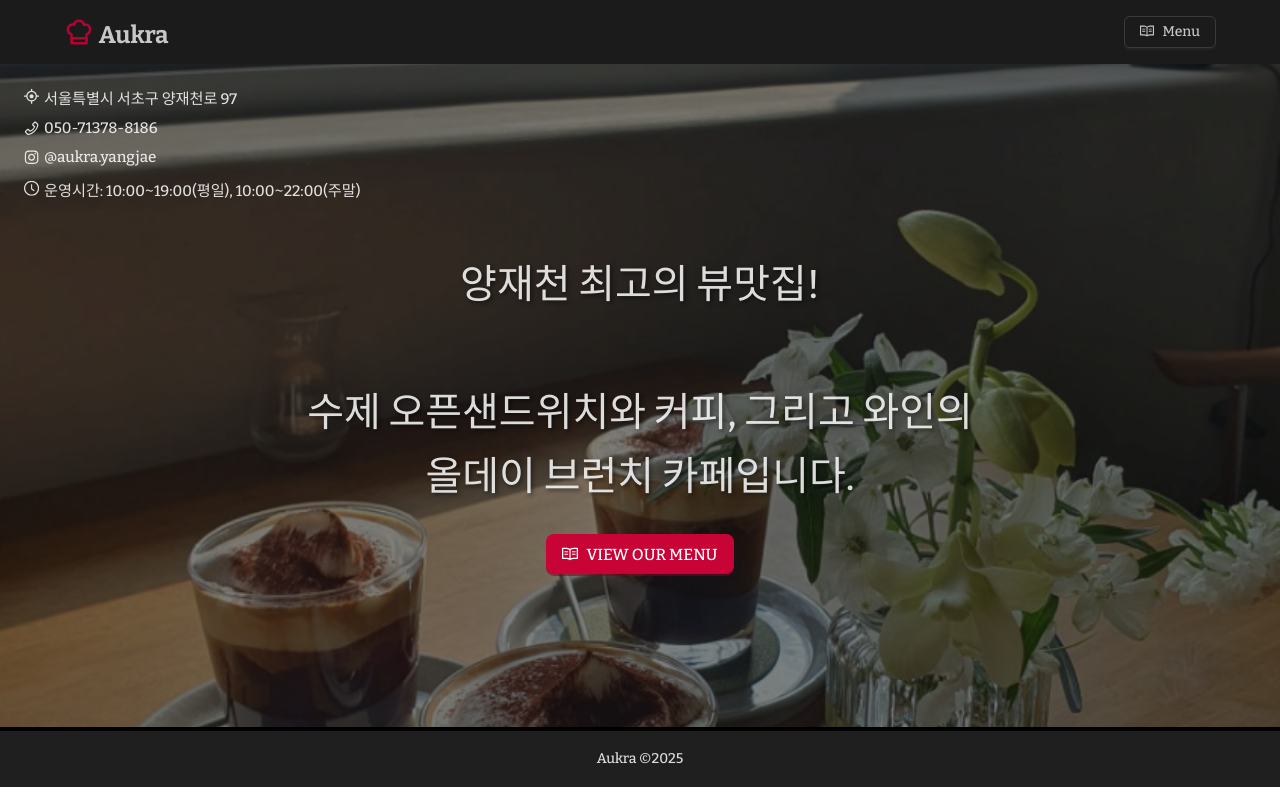
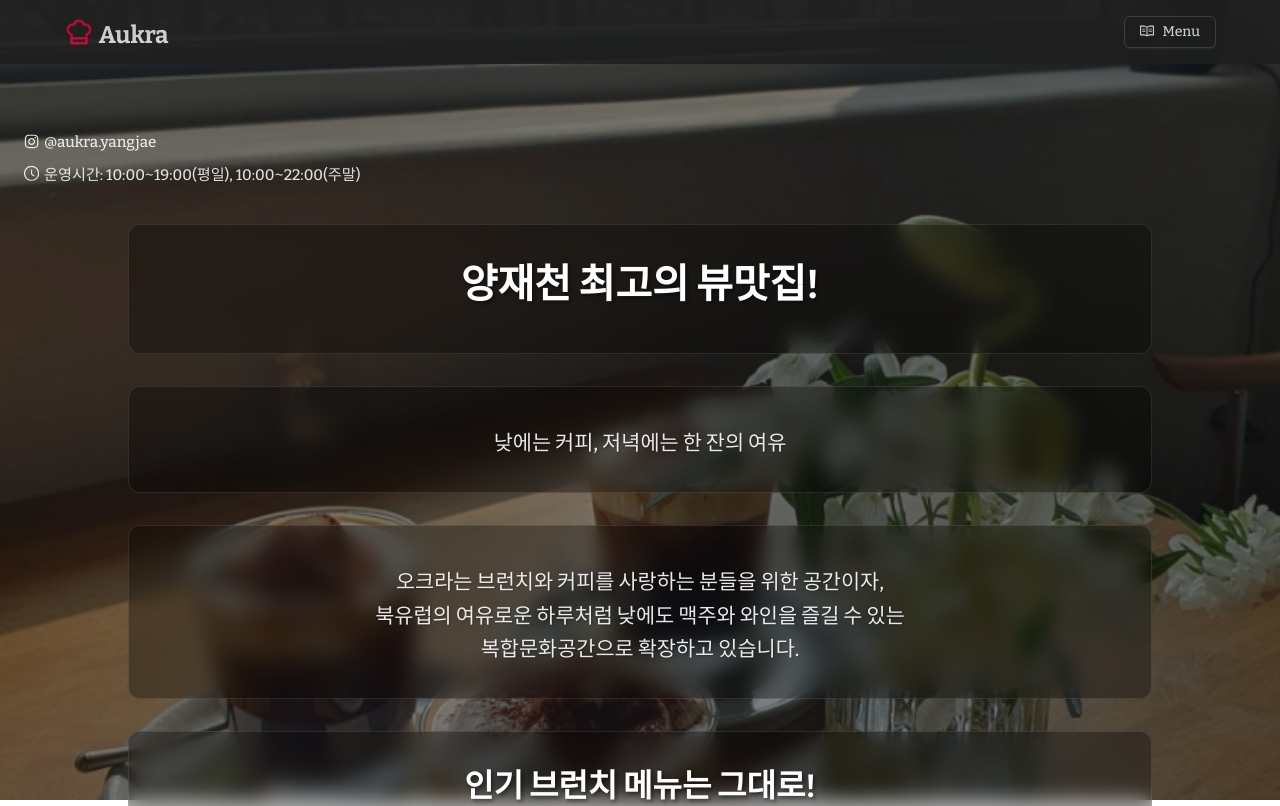
Before and after one commit to hyeonukdev/restaurant-menu, a Next.js app: page /home in a window 1280 px wide. Shown: the top 806 px of the page. Built offline with nearby package versions, Linux system fonts and the light colour scheme.

Commit message:
Fix: Main message

```diff
--- /dev/null
+++ b/database/restaurant.ts
@@ -0,0 +1,115 @@
+export interface TRestaurantInfo {
+  name: string;
+  description: string;
+  address: {
+    street: string;
+    city: string;
+    state: string;
+    postalCode: string;
+    country: string;
+  };
+  contact: {
+    phone: string;
+    instagram: string;
+  };
+  businessHours: {
+    weekday: {
+      open: string;
+      lastOrder: string;
+      close: string;
+    };
+    weekend: {
+      open: string;
+      lastOrder: string;
+      close: string;
+    };
+  };
+  mobileBusinessHours: string;
+  intro: {
+    id: string;
+    title: string;
+    content: string;
+  }[];
+  images: {
+    ogImage: string;
+    homeLayoutImage: string;
+  };
+}
+
+export const restaurantInfo: TRestaurantInfo = {
+  name: "Aukra",
+  description:
+    "양재천 최고의 뷰맛집! 수제 오픈샌드위치와 커피, 그리고 와인의 올데이 브런치 카페입니다.",
+  address: {
+    street: "서울 서초구 양재천로 97",
+    city: "서울",
+    state: "서울특별시",
+    postalCode: "12345",
+    country: "대한민국",
+  },
+  contact: {
+    phone: "050-71378-8186",
+    instagram: "@aukra.yangjae",
+  },
+  businessHours: {
+    weekday: {
+      open: "10:00 am",
+      lastOrder: "6:00 pm",
+      close: "7:00 pm",
+    },
+    weekend: {
+      open: "10:00 am",
+      lastOrder: "9:00 pm",
+      close: "10:00 pm",
+    },
+  },
+  mobileBusinessHours: "운영시간: 10:00~19:00(평일), 10:00~22:00(주말)",
+  intro: [
+    {
+      id: "1",
+      title: "양재천 최고의 뷰맛집!",
+      content: "",
+    },
+    {
+      id: "2",
+      title: "",
+      content: "낮에는 커피, 저녁에는 한 잔의 여유",
+    },
+    {
+      id: "3",
+      title: "",
+      content:
+        "오크라는 브런치와 커피를 사랑하는 분들을 위한 공간이자,\n북유럽의 여유로운 하루처럼 낮에도 맥주와 와인을 즐길 수 있는\n 복합문화공간으로 확장하고 있습니다.",
+    },
+    {
+      id: "4",
+      title: "인기 브런치 메뉴는 그대로!",
+      content: "<트러플 머쉬룸 샌드위치> \n <선드라이드 바질 샌드위치>",
+    },
+    {
+      id: "5",
+      title: "이젠 한 낮에도 맥주와 와인을 자유롭게",
+      content: "<산책 후, 시원한 맥주 한 잔> \n <여유로운 오후, 와인 한 모금>",
+    },
+    {
+      id: "6",
+      title: "",
+      content:
+        "당신의 하루가 머무는 곳, \n 언제 찾아도 편안한 오크라에서\n 커피도 좋고, 술도 좋은 시간을 즐겨보세요.",
+    },
+    {
+      id: "7",
+      title: "",
+      content: "낮술? 아니죠,\n 낮의 여유입니다.",
+    },
+    {
+      id: "8",
+      title: "",
+      content: "양재천 옆, 오크라 드림",
+    },
+  ],
+  images: {
+    ogImage: "/images/og-image.png",
+    homeLayoutImage: "/images/home-layout.png",
+  },
+};
--- a/src/components/layouts/HomeLayout.tsx
+++ b/src/components/layouts/HomeLayout.tsx
@@ -13,45 +13,24 @@ export const HomeLayout = ({
   imageUrl,
 }: TLayout) => {
   return (
-    <Layout>
+    <Layout style={{ background: "transparent" }}>
       <Head>
         <title>{title}</title>
-        <meta
-          name="og:title"
-          content={title}
-        />
-        <meta
-          property="og:description"
-          content={pageDescription}
-        />
-        <meta
-          property="og:image"
-          content={imageUrl}
-        />
+        <meta name="og:title" content={title} />
+        <meta property="og:description" content={pageDescription} />
+        <meta property="og:image" content={imageUrl} />
 
         {/* Twitter */}
-        <meta
-          name="twitter:card"
-          content="summary_large_image"
-        />
-        <meta
-          name="twitter:title"
-          content={title}
-        />
-        <meta
-          name="twitter:description"
-          content={pageDescription}
-        />
-        <meta
-          name="twitter:image"
-          content={imageUrl}
-        />
+        <meta name="twitter:card" content="summary_large_image" />
+        <meta name="twitter:title" content={title} />
+        <meta name="twitter:description" content={pageDescription} />
+        <meta name="twitter:image" content={imageUrl} />
       </Head>
 
       <HomeNavbar />
 
-      <Content>
-        <Layout>{children}</Layout>
+      <Content style={{ background: "transparent" }}>
+        <Layout style={{ background: "transparent" }}>{children}</Layout>
       </Content>
 
       <FooterComponent />
--- a/src/pages/dishes/[id]/index.tsx
+++ b/src/pages/dishes/[id]/index.tsx
@@ -18,7 +18,7 @@ const { Content } = Layout;
 const { Title, Paragraph, Text } = Typography;
 
 import { DishLayout } from "../../../components/layouts";
-import { TMenuItem, TMenuSection, TRestaurant } from "@/types/dish";
+import { TMenuItem } from "@/types/dish";
 import styles from "../../../styles/dishDetailsCard.module.css";
 import {
   getAllDishes,
--- a/src/pages/dishes/index.tsx
+++ b/src/pages/dishes/index.tsx
@@ -12,7 +12,7 @@ import { DishesLayout } from "../../components/layouts";
 import styles from "../../styles/dishes.module.css";
 // import { ScrollToTop } from "@/components/products/ScrollToTop";
 
-import { dishes as restaurantData } from "@/../database/dishes";
+import { menuSections } from "@/../database/dishes";
 
 interface IDishes {
   dishes: TMenuSection[];
@@ -87,7 +87,7 @@ const Dishes = (props: IDishes) => {
 };
 
 export async function getStaticProps() {
-  const sections = restaurantData.sections;
+  const sections = menuSections.sections;
 
   return {
     props: {
--- a/src/pages/home.tsx
+++ b/src/pages/home.tsx
@@ -1,4 +1,4 @@
-import { useEffect } from "react";
+import { useEffect, useRef, useState } from "react";
 import { useRouter } from "next/router";
 
 import { animate } from "motion";
@@ -9,69 +9,74 @@ import {
   PhoneOutlined,
   InstagramOutlined,
   ReadOutlined,
+  UpOutlined,
 } from "@ant-design/icons";
 
 import { HomeLayout } from "../components/layouts/HomeLayout";
+import { restaurantInfo } from "@/../database/restaurant"; // fallback용
 import styles from "../styles/home.module.css";
 
-const TITLE = "Aukra";
-const PAGE_DESCRIPTION = "Aukra Menu";
-const ADDRRESS = "서울특별시 서초구 양재천로 97";
-const PHONE = "050-71378-8186";
-const INSTA_ID = "@aukra.yangjae";
-
-const BUSINESS_HOURS = {
-  weekday: {
-    open: "10:00 am",
-    lastOrder: "6:00 pm",
-    close: "7:00 pm",
+const RESTAURANT_INFOS = [
+  {
+    icon: <InstagramOutlined />,
+    label: "인스타",
+    value: restaurantInfo.contact.instagram,
   },
-  weekend: {
-    open: "10:00 am",
-    lastOrder: "9:00 pm",
-    close: "10:00 pm",
-  },
-};
-
-const MOBILE_BUSINESS_HOURS = "운영시간: 10:00~19:00(평일), 10:00~22:00(주말)";
-
-const INTRO =
-  "양재천 최고의 뷰맛집!\n\n수제 오픈샌드위치와 커피, 그리고 와인의\n올데이 브런치 카페입니다.";
-const OG_IMAGE = "/images/og-image.png";
-const HOME_LAYOUT_IMAGE = "/images/home-layout.png";
-
-const RESTAURANT_INFOS = [
-  { icon: <AimOutlined />, label: "주소", value: ADDRRESS },
-  { icon: <PhoneOutlined />, label: "전화", value: PHONE },
-  { icon: <InstagramOutlined />, label: "인스타", value: INSTA_ID },
   {
     icon: <ClockCircleOutlined />,
     label: "운영시간",
-    value: MOBILE_BUSINESS_HOURS,
+    value: restaurantInfo.mobileBusinessHours,
   },
 ];
 
 const HomePage = () => {
   const router = useRouter();
+  const animationRef = useRef<HTMLDivElement>(null);
+  const [showScrollTop, setShowScrollTop] = useState(false);
 
   useEffect(() => {
-    animate(".homeContentAnimation", { opacity: [0, 1] }, { duration: 0.9 });
+    // DOM이 렌더링된 후에 애니메이션 실행
+    const timer = setTimeout(() => {
+      if (animationRef.current) {
+        animate(animationRef.current, { opacity: [0, 1] }, { duration: 0.9 });
+      }
+    }, 100);
+
+    return () => clearTimeout(timer);
   }, []);
+
+  useEffect(() => {
+    const handleScroll = () => {
+      const scrollTop =
+        window.pageYOffset || document.documentElement.scrollTop;
+      setShowScrollTop(scrollTop > 300);
+    };
+
+    window.addEventListener("scroll", handleScroll);
+    return () => window.removeEventListener("scroll", handleScroll);
+  }, []);
+
+  const scrollToTop = () => {
+    window.scrollTo({
+      top: 0,
+      behavior: "smooth",
+    });
+  };
 
   return (
     <HomeLayout
-      title={TITLE}
-      pageDescription={PAGE_DESCRIPTION}
-      imageUrl={OG_IMAGE}
+      title={restaurantInfo.name}
+      pageDescription={`${restaurantInfo.name} Menu`}
+      imageUrl={restaurantInfo.images.ogImage}
     >
       <main className={styles.mainContainer}>
         <img
           className={styles.img}
-          src={HOME_LAYOUT_IMAGE}
+          src={restaurantInfo.images.homeLayoutImage}
           alt="restaurant dish"
         />
 
-        <div className={"homeContentAnimation"}>
+        <div ref={animationRef} style={{ opacity: 0 }}>
           <section className={styles.restaurantInformation}>
             <div className={styles.infoMobile}>
               {RESTAURANT_INFOS.map((info) => (
@@ -83,17 +88,44 @@ const HomePage = () => {
           </section>
 
           <section className={styles.titleContainer}>
-            <h1 className={styles.title}>{INTRO}</h1>
+            <div className={styles.introSections}>
+              {restaurantInfo.intro.map((intro, index) => (
+                <div key={intro.id} className={styles.introSection}>
+                  <div
+                    className={`${styles.introTitle} ${
+                      index === 0 ? styles.mainTitle : styles.subTitle
+                    }`}
+                  >
+                    {intro.title}
+                  </div>
+                  <div className={styles.introContent}>{intro.content}</div>
+                </div>
+              ))}
+            </div>
+
             <Button
               type="primary"
               size="large"
               onClick={() => router.push("/dishes")}
+              className={styles.menuButton}
             >
               <ReadOutlined />
               VIEW OUR MENU
             </Button>
           </section>
         </div>
+
+        {/* Scroll to Top Button */}
+        {showScrollTop && (
+          <Button
+            type="primary"
+            shape="circle"
+            size="large"
+            icon={<UpOutlined />}
+            onClick={scrollToTop}
+            className={styles.scrollTopButton}
+          />
+        )}
       </main>
     </HomeLayout>
   );
--- a/src/styles/home.module.css
+++ b/src/styles/home.module.css
@@ -4,23 +4,27 @@
   max-width: 100vw;
   overflow-x: hidden;
   box-sizing: border-box;
+  min-height: 150vh;
 }
 
 .img {
   filter: brightness(0.5);
-  height: calc(100vh - 137.5px);
+  height: 100vh;
   object-fit: cover;
-  position: relative;
+  position: fixed;
+  top: 0;
+  left: 0;
   width: 100%;
   max-width: 100vw;
+  z-index: 0;
 }
 
 .restaurantInformation {
   position: absolute;
   top: 0;
-  margin-top: 1rem;
+  margin-top: 2rem;
   width: 100%;
-  z-index: 1;
+  z-index: 10;
   max-width: 100vw;
   box-sizing: border-box;
 }
@@ -87,15 +91,80 @@
 .titleContainer {
   position: absolute;
   left: 50%;
-  top: 50%;
-  transform: translate(-50%, -50%);
+  top: 120px;
+  transform: translate(-50%, 0);
   width: 80%;
   text-align: center;
   font-size: 2.5rem;
   padding-top: 0;
   max-width: 100vw;
-  z-index: 1;
+  z-index: 10;
   box-sizing: border-box;
+}
+
+.introSections {
+  display: flex;
+  flex-direction: column;
+  gap: 1rem;
+  margin-bottom: 1.5rem;
+}
+
+.introSection {
+  padding: 1rem;
+  background: rgba(0, 0, 0, 0.3);
+  border-radius: 12px;
+  backdrop-filter: blur(10px);
+  border: 1px solid rgba(255, 255, 255, 0.1);
+  transition: transform 0.3s ease, box-shadow 0.3s ease;
+}
+
+.introSection:hover {
+  transform: translateY(-5px);
+  box-shadow: 0 10px 25px rgba(0, 0, 0, 0.3);
+}
+
+.introTitle {
+  color: #ffffff !important;
+  margin-bottom: 0.5rem !important;
+  font-weight: 600 !important;
+  text-shadow: 2px 2px 4px rgba(0, 0, 0, 0.5);
+  line-height: 1.4 !important;
+  margin: 0 !important;
+}
+
+.mainTitle {
+  font-size: 2rem !important;
+  margin-bottom: 0.5rem !important;
+}
+
+.subTitle {
+  font-size: 1.5rem !important;
+  margin-bottom: 0.5rem !important;
+}
+
+.introContent {
+  color: rgba(255, 255, 255, 0.9) !important;
+  font-size: 1.1rem !important;
+  line-height: 1.6 !important;
+  margin: 0 !important;
+  text-shadow: 1px 1px 2px rgba(0, 0, 0, 0.3);
+  white-space: pre-line;
+}
+
+.menuButton {
+  margin-top: 1rem;
+  margin-bottom: 3rem;
+  height: 48px;
+  font-size: 1.1rem;
+  font-weight: 600;
+  border-radius: 8px;
+  box-shadow: 0 4px 12px rgba(0, 0, 0, 0.2);
+  transition: all 0.3s ease;
+}
+
+.menuButton:hover {
+  transform: translateY(-2px);
+  box-shadow: 0 6px 16px rgba(0, 0, 0, 0.3);
 }
 
 .titleContainer .title {
@@ -110,10 +179,69 @@
   .title {
     font-size: 2rem;
   }
+
+  .titleContainer {
+    top: 140px;
+  }
+
+  .introSections {
+    gap: 1.5rem;
+    margin-bottom: 2rem;
+  }
+
+  .introSection {
+    padding: 1.5rem;
+  }
+
+  .mainTitle {
+    font-size: 2.2rem !important;
+  }
+
+  .subTitle {
+    font-size: 1.8rem !important;
+  }
+
+  .introContent {
+    font-size: 1.2rem !important;
+  }
+
+  .menuButton {
+    margin-bottom: 4rem;
+  }
 }
+
 @media (min-width: 1024px) {
   .title {
     font-size: 2.5rem;
+  }
+
+  .titleContainer {
+    top: 160px;
+  }
+
+  .introSections {
+    gap: 2rem;
+    margin-bottom: 2.5rem;
+  }
+
+  .introSection {
+    padding: 2rem;
+  }
+
+  .mainTitle {
+    font-size: 2.5rem !important;
+  }
+
+  .subTitle {
+    font-size: 2rem !important;
+  }
+
+  .introContent {
+    font-size: 1.3rem !important;
+  }
+
+  .menuButton {
+    margin-bottom: 5rem;
   }
 }
 
@@ -123,11 +251,23 @@
   }
 
   .titleContainer {
-    top: 60%;
+    top: 100px;
   }
 
   .title {
     font-size: 1.5rem !important;
+  }
+
+  .mainTitle {
+    font-size: 1.8rem !important;
+  }
+
+  .subTitle {
+    font-size: 1.4rem !important;
+  }
+
+  .introContent {
+    font-size: 1rem !important;
   }
 
   .businessHours {
@@ -208,3 +348,48 @@
   justify-content: flex-start;
   gap: 0.3rem;
 }
+
+/* Scroll to Top Button */
+.scrollTopButton {
+  position: fixed !important;
+  bottom: 2rem !important;
+  right: 2rem !important;
+  top: auto !important;
+  left: auto !important;
+  z-index: 9999 !important;
+  box-shadow: 0 4px 12px rgba(0, 0, 0, 0.5) !important;
+  transition: all 0.3s ease !important;
+  animation: fadeInUp 0.3s ease !important;
+  background: rgba(0, 0, 0, 0.8) !important;
+  border: 2px solid #d32f2f !important;
+  color: #d32f2f !important;
+  width: 50px !important;
+  height: 50px !important;
+  transform: none !important;
+}
+
+.scrollTopButton:hover {
+  transform: translateY(-3px) !important;
+  box-shadow: 0 6px 16px rgba(211, 47, 47, 0.4) !important;
+  background: rgba(0, 0, 0, 0.9) !important;
+  border-color: #f44336 !important;
+  color: #f44336 !important;
+}
+
+@keyframes fadeInUp {
+  from {
+    opacity: 0;
+    transform: translateY(20px);
+  }
+  to {
+    opacity: 1;
+    transform: translateY(0);
+  }
+}
+
+@media (max-width: 767px) {
+  .scrollTopButton {
+    bottom: 1.5rem;
+    right: 1.5rem;
+  }
+}
```
Also changed, not shown: database/dishes.ts (+13 -13 lines), src/types/dish.ts (+0 -15 lines).
